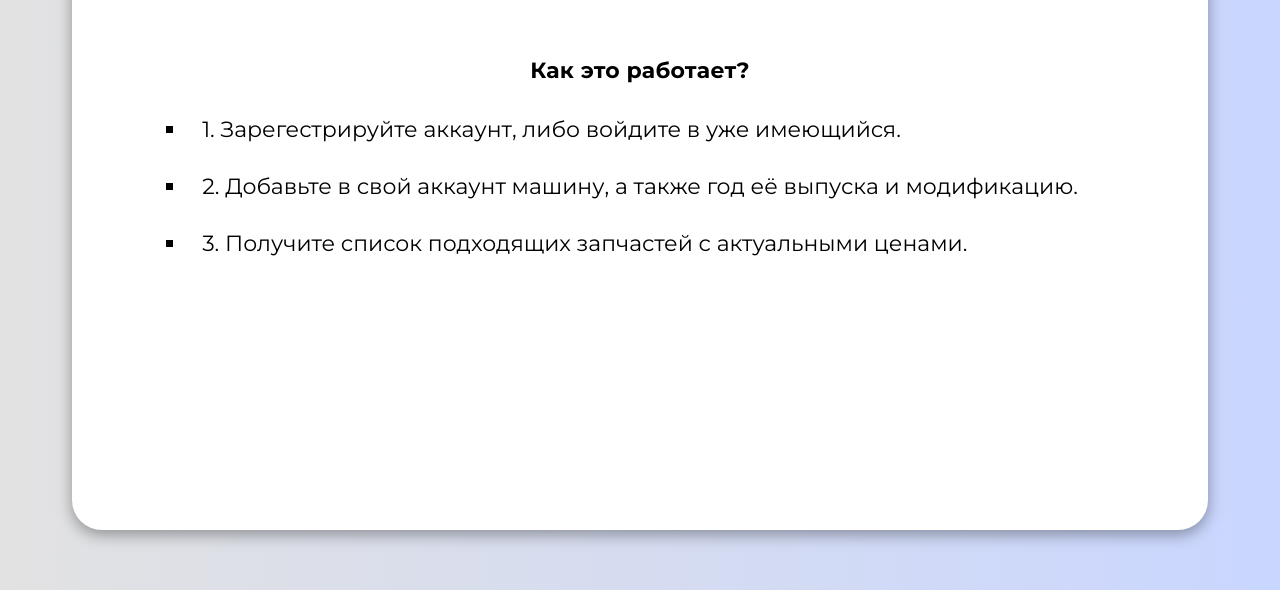
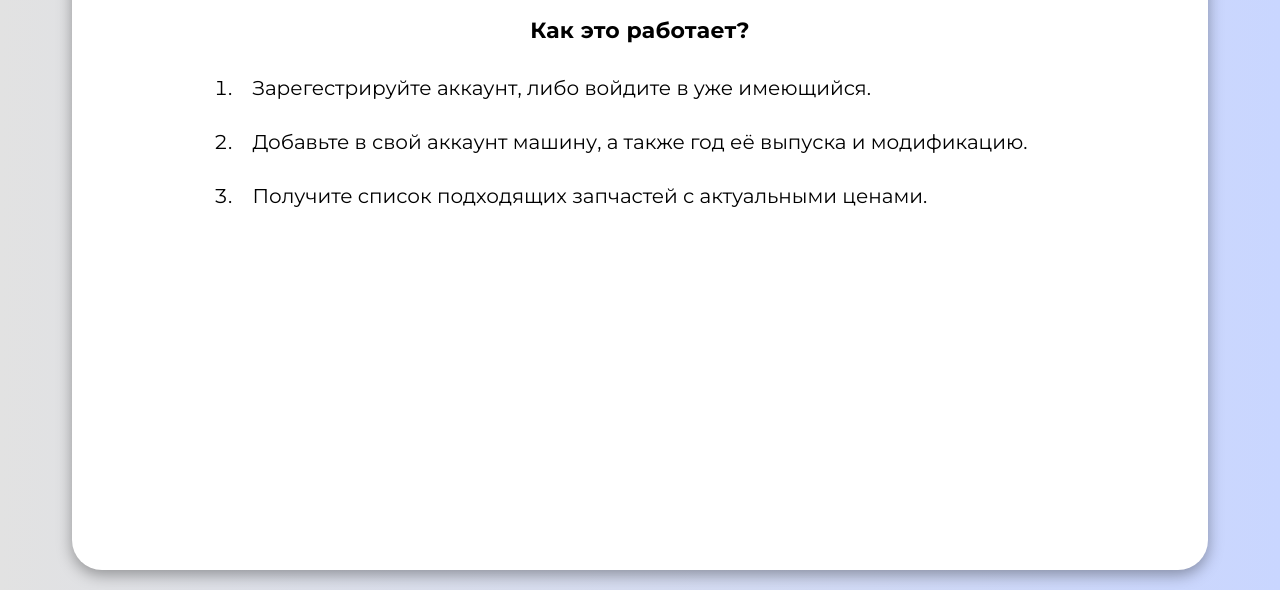
Before and after one commit to d1nozavr/FitDrive, a plain HTML site: page index.html in a window 1280 px wide. Shown: the part 210-800 px from the top of the page. Drawn offline with Linux system fonts and the light colour scheme.

Commit message:
Add adaptive styles

```diff
--- a/css/styles.css
+++ b/css/styles.css
@@ -23,10 +23,8 @@ body {
   box-shadow: 0 5px 15px rgba(0, 0, 0, 0.35);
   position: absolute;
   overflow: hidden;
-  /* width: 1536px; */
-  height: 85%;
   max-width: 100%;
-  min-height: 480px;
+  min-height: 95%;
   margin: 0 15px;
   padding: 0 15px;
 }
@@ -105,8 +103,8 @@ body {
   list-style-type: square;
 }
 
-.info ul li {
-  font-size: 22px;
+.info ol li {
+  font-size: 20px;
   padding: 15px;
 }
 
--- a/index.html
+++ b/index.html
@@ -19,11 +19,11 @@
 
     <div class="info">
       <p><strong>Как это работает?</strong></p>
-      <ul>
-        <li>1. Зарегестрируйте аккаунт, либо войдите в уже имеющийся.</li>
-        <li>2. Добавьте в свой аккаунт машину, а также год её выпуска и модификацию.</li>
-        <li>3. Получите список подходящих запчастей с актуальными ценами.</li>
-      </ul>
+      <ol>
+        <li>Зарегестрируйте аккаунт, либо войдите в уже имеющийся.</li>
+        <li>Добавьте в свой аккаунт машину, а также год её выпуска и модификацию.</li>
+        <li>Получите список подходящих запчастей с актуальными ценами.</li>
+      </ol>
     </div>
   </div>
 </body>
```
